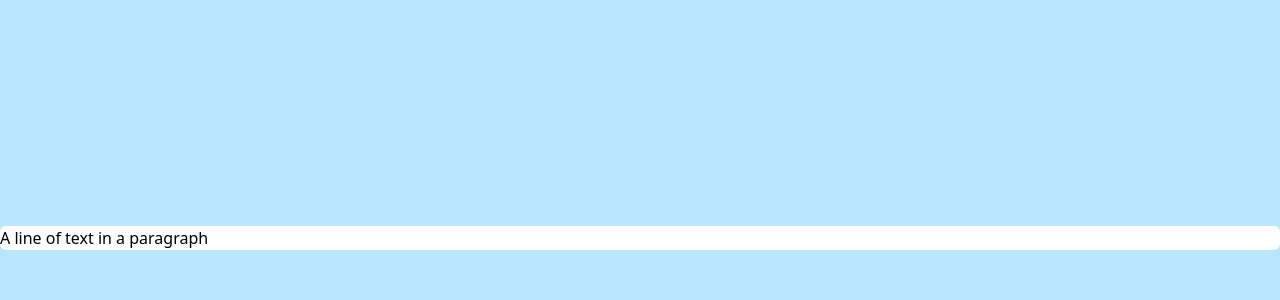
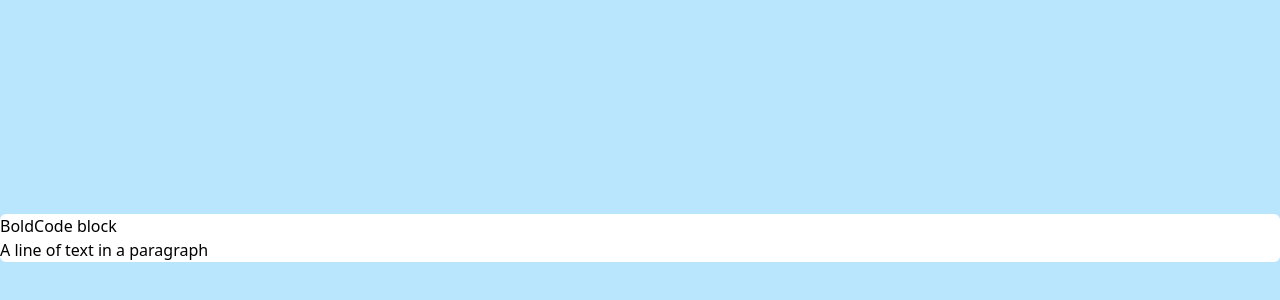
Before and after one commit to react-mern/POC-rich-text-editor, a React (Vite) app: page / in a window 1280 px wide. Shown: the part 162-462 px from the top of the page. Built offline with nearby package versions, Linux system fonts and the light colour scheme.

Commit message:
add methods to execute anywhere, add toolbar

```diff
--- a/src/App.tsx
+++ b/src/App.tsx
@@ -1,5 +1,5 @@
 import { useCallback, useState } from "react";
-import { Descendant, Editor, Element, Transforms, createEditor } from "slate";
+import { Descendant, createEditor } from "slate";
 import {
 	Editable,
 	RenderElementProps,
@@ -10,6 +10,8 @@ import {
 import CodeElement from "./components/CodeElement";
 import DefaultElement from "./components/DefaultElement";
 import Leaf from "./components/Leaf";
+import { CustomEditor } from "./custom-editor/custom-editor";
+import Toolbar from "./components/Toolbar";
 
 const initialValue: Descendant[] = [
 	{
@@ -42,6 +44,8 @@ function App() {
 			<div className="bg-white container mx-auto rounded-md">
 				{/* render the slate context, must be rendered above any editable components, it can provide editor state to other components like toolbars, menus */}
 				<Slate editor={editor} initialValue={initialValue}>
+					{/* Toolbar */}
+					<Toolbar editor={editor} />
 					{/* editable component */}
 					<Editable
 						renderElement={renderElement}
@@ -61,27 +65,14 @@ function App() {
 								case "`": {
 									event.preventDefault();
 
-									// determin whether any of currently selected blocks are code blocks
-									const [match] = Editor.nodes(editor, {
-										match: (n) => Element.isElement(n) && n.type === "code",
-									});
-
-									// toggle the block type depending on whether there's already a match
-									Transforms.setNodes(
-										editor,
-										{ type: match ? "paragraph" : "code" },
-										{
-											match: (n) =>
-												Element.isElement(n) && Editor.isBlock(editor, n),
-										}
-									);
+									CustomEditor.toggleCodeBlock(editor);
 									break;
 								}
 
 								// if "B" is pressed, bold the text in the selection
 								case "b": {
 									event.preventDefault();
-									Editor.addMark(editor, "bold", true);
+									CustomEditor.toggleBoldMark(editor);
 									break;
 								}
 							}
--- /dev/null
+++ b/src/components/Toolbar.tsx
@@ -0,0 +1,31 @@
+import { CustomEditor } from "../custom-editor/custom-editor";
+import { type Editor as EditorType } from "slate";
+
+interface ToolbarProps {
+	editor: EditorType;
+}
+
+const Toolbar: React.FC<ToolbarProps> = ({ editor }) => {
+	return (
+		<div>
+			<button
+				onMouseDown={(event) => {
+					event.preventDefault();
+					CustomEditor.toggleBoldMark(editor);
+				}}
+			>
+				Bold
+			</button>
+			<button
+				onMouseDown={(event) => {
+					event.preventDefault();
+					CustomEditor.toggleCodeBlock(editor);
+				}}
+			>
+				Code block
+			</button>
+		</div>
+	);
+};
+
+export default Toolbar;
--- /dev/null
+++ b/src/custom-editor/custom-editor.ts
@@ -0,0 +1,33 @@
+import { Editor, Element, type Editor as EditorType, Transforms } from "slate";
+
+export const CustomEditor = {
+	isBoldMarkActive(editor: EditorType) {
+		const marks = Editor.marks(editor);
+		return marks ? marks.bold === true : false;
+	},
+
+	isCodeBlockActive(editor: EditorType) {
+		const [match] = Editor.nodes(editor, {
+			match: (n) => Element.isElement(n) && n.type === "code",
+		});
+
+		return !!match;
+	},
+
+	toggleBoldMark(editor: EditorType) {
+		const isActive = CustomEditor.isBoldMarkActive(editor);
+		if (isActive) {
+			Editor.removeMark(editor, "bold");
+		} else {
+			Editor.addMark(editor, "bold", true);
+		}
+	},
+	toggleCodeBlock(editor: EditorType) {
+		const isActive = CustomEditor.isCodeBlockActive(editor);
+		Transforms.setNodes(
+			editor,
+			{ type: isActive ? undefined : "code" },
+			{ match: (n) => Element.isElement(n) && Editor.isBlock(editor, n) }
+		);
+	},
+};
--- a/src/types.d.ts
+++ b/src/types.d.ts
@@ -1,10 +1,19 @@
-// TypeScript users only add this code
-import { BaseEditor } from "slate";
+import { BaseEditor, Descendant } from "slate";
 import { ReactEditor } from "slate-react";
 
-type CustomElement =
-	| { type: "paragraph"; children: CustomText[] }
-	| { type: "code"; children: CustomText[] };
+type ParagraphElement = {
+	type: "paragraph";
+	align?: string;
+	children: Descendant[];
+};
+
+type CodeBlockElement = {
+	type: "code";
+	language?: string;
+	children: Descendant[];
+};
+
+type CustomElement = ParagraphElement | CodeBlockElement;
 
 type CustomText = {
 	text: string;
```
